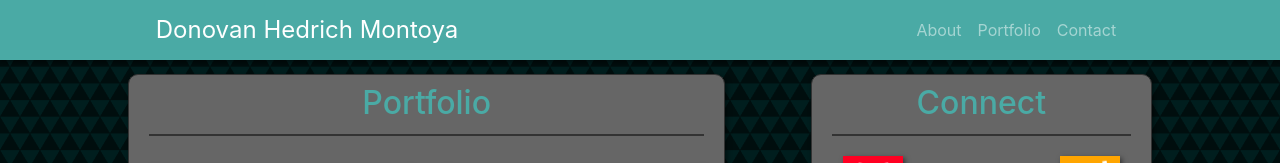
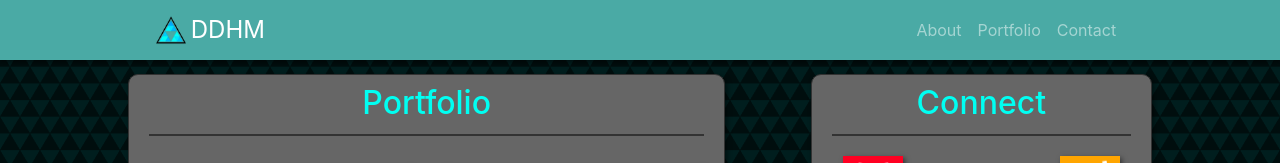
Before and after one commit to dhedrich/dhedrich.github.io, a plain HTML site: page Bootstrap-Portfolio/portfolio.html in a window 1280 px wide. Shown: the top 163 px of the page. Drawn offline with nearby package versions, Linux system fonts and the light colour scheme; a script that the page names is missing.

Commit message:
added favicon, logo, edited headers

```diff
--- a/Bootstrap-Portfolio/assets/css/style.css
+++ b/Bootstrap-Portfolio/assets/css/style.css
@@ -7,6 +7,18 @@ img {
 	-webkit-box-shadow: 2px 2px 5px 0px rgba(0,0,0,0.5);
 	-moz-box-shadow: 2px 2px 5px 0px rgba(0,0,0,0.5);
 	box-shadow: 2px 2px 5px 0px rgba(0,0,0,0.5);
+}
+
+#logo {
+	-webkit-box-shadow: none;
+	-moz-box-shadow: none;
+	box-shadow: none;
+	margin-bottom: 0;
+}
+
+#brand-name {
+	font-size: 24px;
+	margin: 0 5px;
 }
 
 nav {
@@ -35,7 +47,7 @@ nav {
 }
 
 h2, h3{
-	color: #4aaaa5;
+	color: #00fff2;
 }
 
 #main-content {
--- a/Bootstrap-Portfolio/portfolio.html
+++ b/Bootstrap-Portfolio/portfolio.html
@@ -5,12 +5,13 @@
     <meta charset="UTF-8">
     <meta name="viewport" content="width=device-width, initial-scale=1.0">
     <meta http-equiv="X-UA-Compatible" content="ie=edge">
+    <link rel="shortcut icon" href="assets/images/triforce_icon.ico">
     <link rel="stylesheet" href="assets/css/reset.css">
     <link rel="stylesheet" href="https://maxcdn.bootstrapcdn.com/bootstrap/4.0.0-alpha.6/css/bootstrap.min.css" integrity="sha384-rwoIResjU2yc3z8GV/NPeZWAv56rSmLldC3R/AZzGRnGxQQKnKkoFVhFQhNUwEyJ"
         crossorigin="anonymous">
     <link rel="stylesheet" href="assets/css/style.css">
     <link rel="stylesheet" href="assets/css/sticky-footer.css">
-    <title>Document</title>
+    <title>Portfolio</title>
 </head>
 
 <body>
@@ -19,7 +20,10 @@
             <button class="navbar-toggler navbar-toggler-right" type="button" data-toggle="collapse" data-target="#collapsibleNavbar">
                 <span class="navbar-toggler-icon"></span>
             </button>
-            <a class="navbar-brand" href="#">Donovan Hedrich Montoya</a>
+            <img id="logo" src="assets/images/triforce_icon.ico" width="30" height="30" alt="">
+            <a href="#" class="navbar-brand">
+                <span id="brand-name">DDHM</span>
+            </a>
             <div class="collapse navbar-collapse" id="collapsibleNavbar">
                 <ul class="navbar-nav ml-auto">
                     <li class="nav-item">
```
Also changed, not shown: Bootstrap-Portfolio/contact.html (+6 -2 lines), Bootstrap-Portfolio/index.html (+6 -2 lines), Bootstrap-Portfolio/assets/images/triforce_icon.ico (added), Bootstrap-Portfolio/assets/images/triforce_icon2.ico (added). Lines whose indentation alone changed are shown as unchanged.
